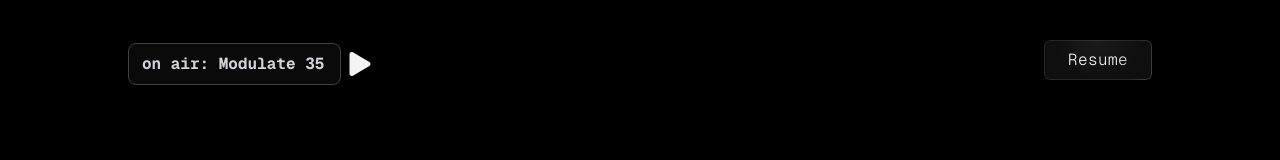
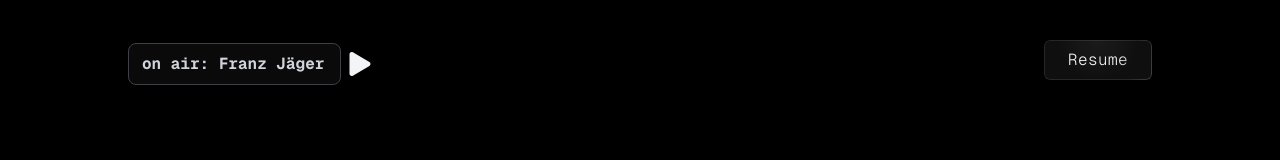
Before and after one commit to amgvu/Personal-Site, a Next.js app: page / in a window 1280 px wide. Shown: the top 160 px of the page. Built offline with nearby package versions, Linux system fonts and the light colour scheme; what prettier-plugin-tailwindcss, tailwindcss-animatecss would draw is missing.

Commit message:
Update index.tsx

```diff
--- a/pages/index.tsx
+++ b/pages/index.tsx
@@ -65,8 +65,8 @@ export default function Home() {
           <div className="ease-in-out animate__fadeIn animate__delay-1s animate__animated font-bold invisible sm:visible">
             {isBackgroundVisible && <AmbientBackground />}
             <RadioComponent
-              text="Now on air: Modulate 35 | YNK"
-              url="https://youtu.be/lMy_nYr_HAY?si=ck3ng8rlPDtclYGt&t=380"
+              text="Now on air: Franz Jäger - Processed Hammer"
+              url="https://youtu.be/u_F5e_oiPmQ?si=Fw6zeXYOBQdEht8F&t=144"
             />
           </div>
           <nav className="mb-12 flex justify-end py-10 text-gray-200">
```
